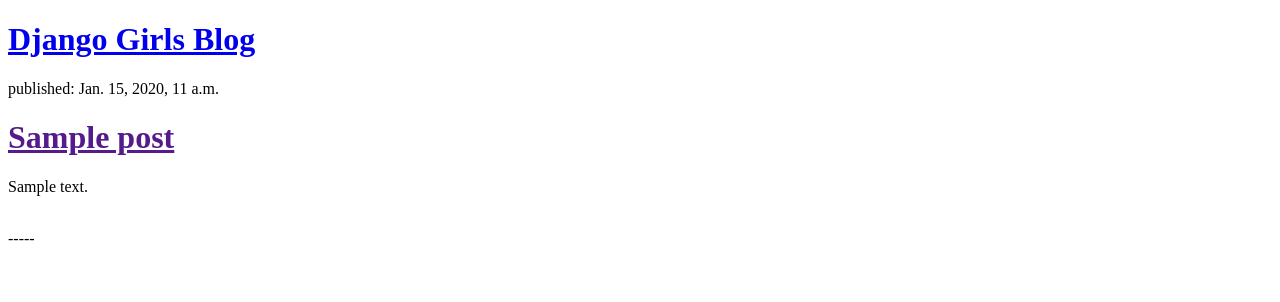
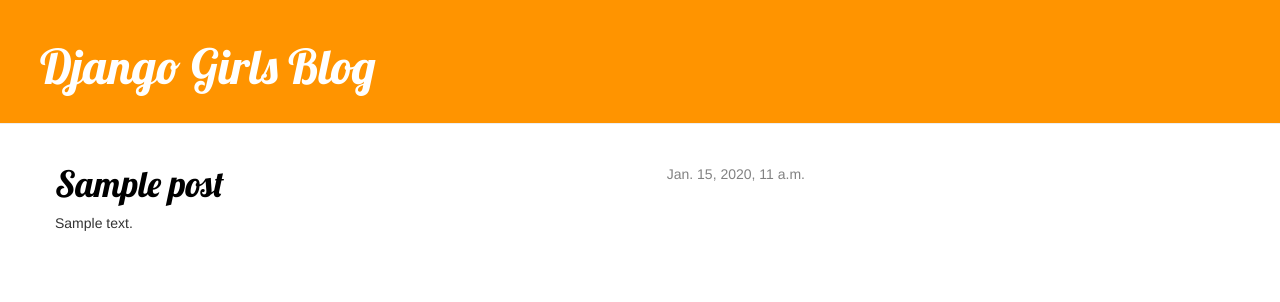
Before and after one commit to KristalSiderglace/my-first-blog, a Django app: template blog/templates/blog/post_list.html in a window 1280 px wide. Shown: the top 302 px of the page. Run offline with Django 3.2, Linux system fonts and the light colour scheme; the template is opened without the code that fills it: values that come from a table or form of the project are taken from there, others are empty; tables that the repository leaves empty hold one stand-in row (values such as "Sample post"); some libraries are stand-ins or nearby versions.

Commit message:
Added view and template for posts

```diff
--- /dev/null
+++ b/blog/static/css/blog.css
@@ -0,0 +1,51 @@
+.page-header {
+    background-color: #ff9400;
+    margin-top: 0;
+    padding: 20px 20px 20px 40px;
+}
+
+.page-header h1, .page-header h1 a, .page-header h1 a:visited, .page-header h1 a:active {
+    color: #ffffff;
+    font-size: 36pt;
+    text-decoration: none;
+}
+
+.content {
+    margin-left: 40px;
+}
+
+h1, h2, h3, h4 {
+    font-family: 'Lobster', cursive;
+}
+
+.date {
+    float: right;
+    color: #828282;
+}
+
+.save {
+    float: right;
+}
+
+.post-form textarea, .post-form input {
+    width: 100%;
+}
+
+.top-menu, .top-menu:hover, .top-menu:visited {
+    color: #ffffff;
+    float: right;
+    font-size: 26pt;
+    margin-right: 20px;
+}
+
+.post {
+    margin-bottom: 70px;
+}
+
+.post h1 a, .post h1 a:visited {
+    color: #000000;
+}
+
+.post-body {
+  text-align: justify;
+}
--- /dev/null
+++ b/blog/templates/blog/base.html
@@ -0,0 +1,40 @@
+{% load staticfiles %}
+
+<html lang="en">
+
+<head>
+    <meta charset="utf-8">
+    <meta http-equiv="X-UA-Compatible" content="IE=edge">
+    <meta name="viewport" content="width=device-width, initial-scale=1">
+    <title>Fra's blog</title>
+
+    <!-- Bootstrap -->
+    <link rel="stylesheet" href="https://maxcdn.bootstrapcdn.com/bootstrap/3.3.5/css/bootstrap.min.css">
+    <link rel="stylesheet" href="https://maxcdn.bootstrapcdn.com/font-awesome/4.4.0/css/font-awesome.min.css">
+    <link href="https://fonts.googleapis.com/css?family=Lobster&subset=latin,latin-ext" rel="stylesheet" type="text/css">
+    <link rel="stylesheet" href="{% static 'css/blog.css' %}">
+
+
+    <!-- HTML5 Shim and Respond.js IE8 support of HTML5 elements and media queries -->
+    <!-- WARNING: Respond.js doesn't work if you view the page via file:// -->
+    <!--[if lt IE 9]>
+      <script src="https://oss.maxcdn.com/libs/html5shiv/3.7.2/html5shiv.js"></script>
+      <script src="https://oss.maxcdn.com/libs/respond.js/1.4.2/respond.min.js"></script>
+    <![endif]-->
+</head>
+
+<body>
+    <div class="page-header">
+        <h1><a href="/">Django Girls Blog</a></h1>
+    </div>
+    <div class="content container">
+        <div class="row">
+            <div class="col-md-8">
+            {% block content %}
+            {% endblock %}
+            </div>
+        </div>
+    </div>
+</body>
+
+</html>
--- a/blog/templates/blog/post_list.html
+++ b/blog/templates/blog/post_list.html
@@ -1,28 +1,12 @@
-<!DOCTYPE html>
-<html lang="en">
-
-<head>
-    <meta charset="utf-8">
-    <title>Fra's blog</title>
-
-
-</head>
-
-<body>
-    <div>
-        <h1><a href="/">Django Girls Blog</a></h1>
-    </div>
-
+{% extends 'blog/base.html' %}
+    {% block content %}
     {% for post in posts %}
-    <div>
-        <p>published: {{ post.published_date }}</p>
-        <h1><a href="">{{ post.title }}</a></h1>
-        <p>{{ post.text|linebreaksbr }}</p>
-        <br>
-        <span>-----</span>
+    <div class="post">
+        <div class="date">
+            {{ post.published_date }}
+        </div>
+        <h1><a href="{% url 'post_detail' pk=post.pk %}">{{ post.title }}</a></h1>
+        <p class="post-body">{{ post.text|linebreaksbr }}</p>
     </div>
     {% endfor %}
-
-</body>
-
-</html>
+    {% endblock content %}
--- a/blog/urls.py
+++ b/blog/urls.py
@@ -3,4 +3,5 @@ from . import views
 
 urlpatterns = [
 url(r'^$', views.post_list, name='post_list'),
+url(r'^post/(?P<pk>[0-9]+)/$', views.post_detail, name="post_detail"),
 ]
--- a/blog/views.py
+++ b/blog/views.py
@@ -1,7 +1,12 @@
 from django.shortcuts import render
 from django.utils import timezone
 from .models import Post
+from django.shortcuts import render, get_object_or_404
 
 def post_list(request):
     posts = Post.objects.filter(published_date__lte=timezone.now()).order_by('published_date')
     return render(request, 'blog/post_list.html',{'posts' : posts})
+
+def post_detail(request, pk):
+    post = get_object_or_404(Post, pk = pk)
+    return render(request, 'blog/post_detail.html', {'post' : post})
```
Also changed, not shown: blog/templates/blog/post_detail.html (added, +11 -0 lines).
